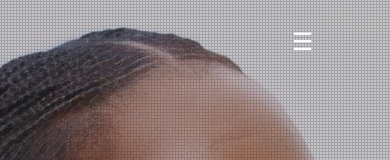
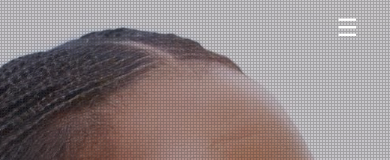
Before and after one commit to Cornelliah/laSublimeuse-frontend, a React (Vite) app in the folder front/: page / in a window 390 px wide. Shown: the top 160 px of the page. Built offline with nearby package versions, Linux system fonts and the light colour scheme; a web font is replaced by a local one.

Commit message:
hamburger

```diff
--- a/front/src/components/Navbar.module.css
+++ b/front/src/components/Navbar.module.css
@@ -80,6 +80,8 @@
 
 
 .hamburger {
+  all: unset;
+  line-height: 1;
   display: none;
   background: none;
   border: none;
```
